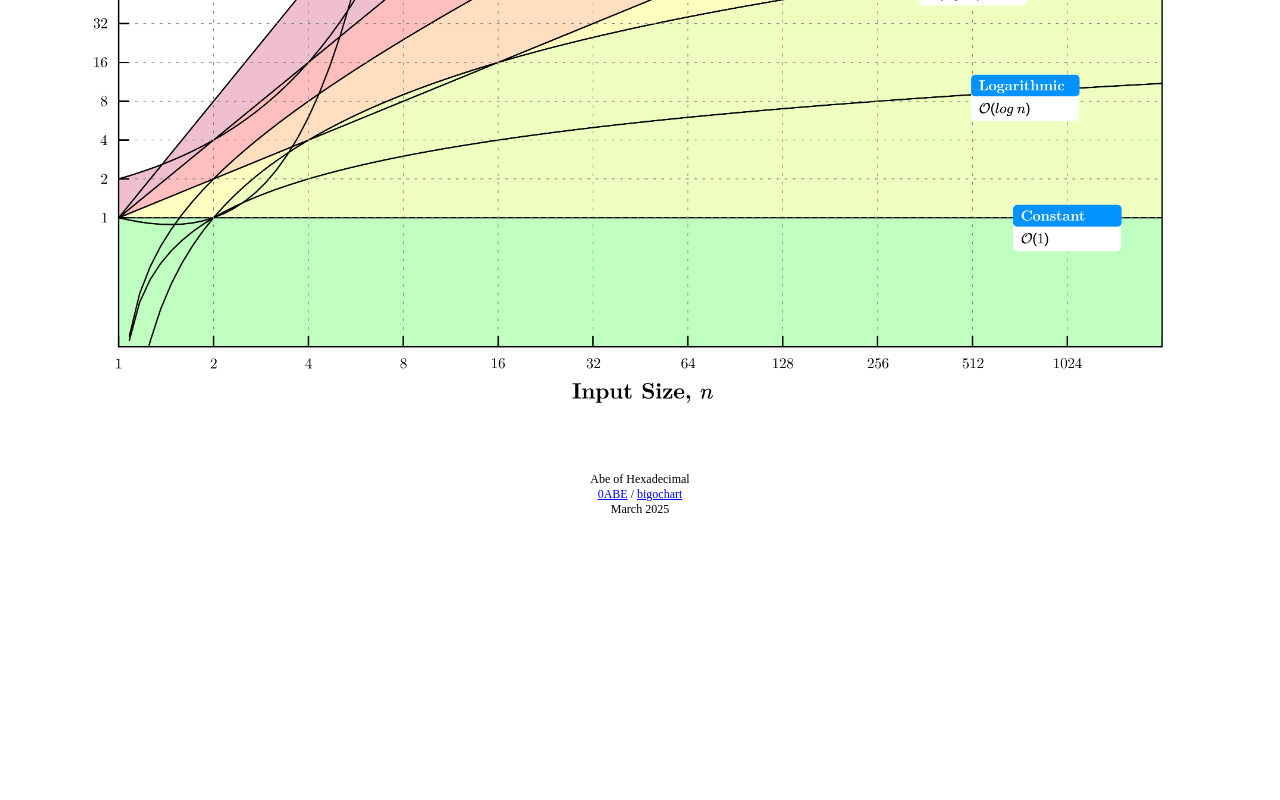
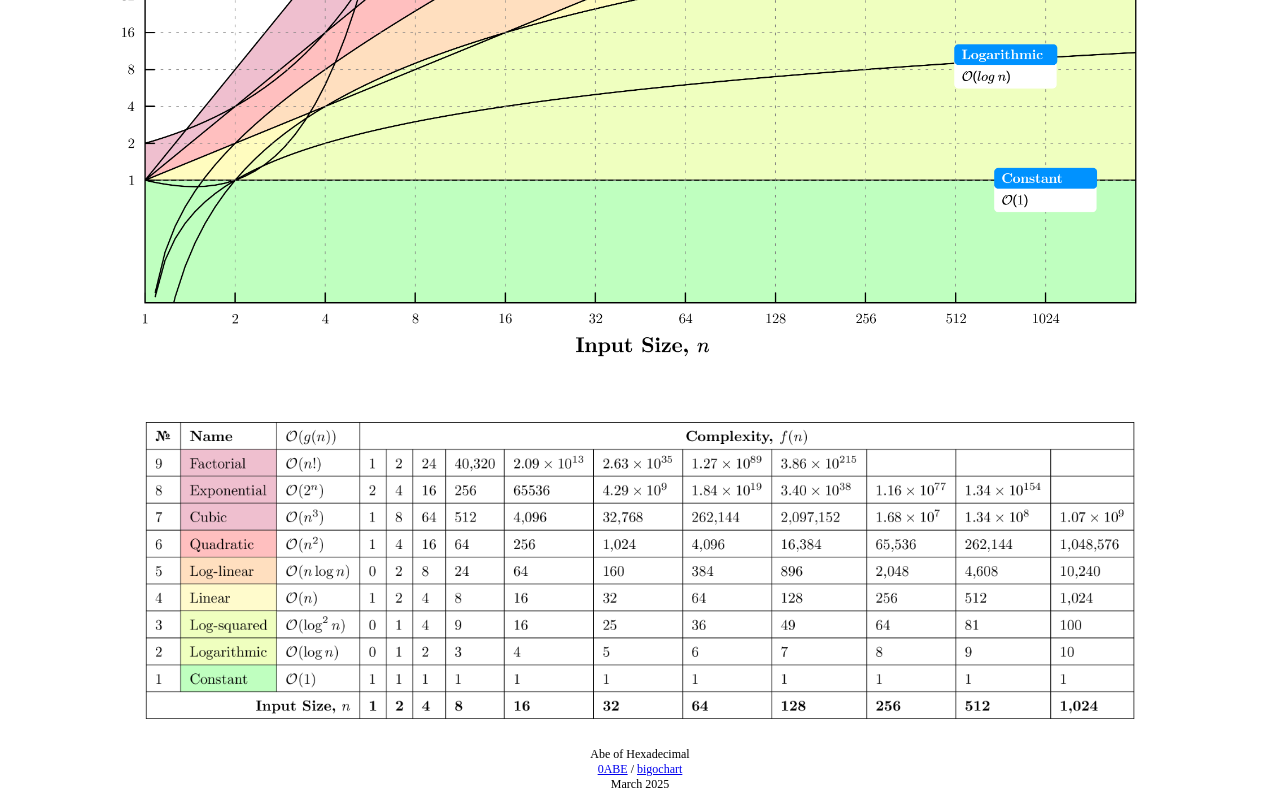
Before and after one commit to 0ABE/bigochart, a plain HTML site: page www/index.htm in a window 1280 px wide. Shown: the part 544-1344 px from the top of the page. Before the commit the page ends 1069 px from the top, so only its background shows below. Drawn offline with Linux system fonts and the light colour scheme.

Commit message:
Add table

```diff
--- a/www/index.htm
+++ b/www/index.htm
@@ -10,8 +10,13 @@
 </head>
 <body>
 <style>
-div.chart {
+div.bigochart {
     margin: auto;
+    max-width: 95%
+}
+div.bigotable {
+    margin: auto;
+    max-width: 79%
 }
 img {
     width: auto;
@@ -21,13 +26,16 @@ img {
     object-fit: contain;
 }
 div.author {
-    margin: auto;
+    margin-top: 2em;
     font-size: 0.75em;
     text-align: center;
 }
 </style>
-<div class="chart" title="Big-O Chart">
+<div class="bigochart" title="Big-O Chart">
     <img src="250302_bigochart_loglog.png" alt="Big-O Chart">
+</div>
+<div class="bigotable" title="Big-O Table">
+    <img src="250303_bigochart_table.png" alt="Big-O Table">
 </div>
 <div class="author">
     Abe of Hexadecimal<br/>
```
Also changed, not shown: www/250303_bigochart_table.png (added).
